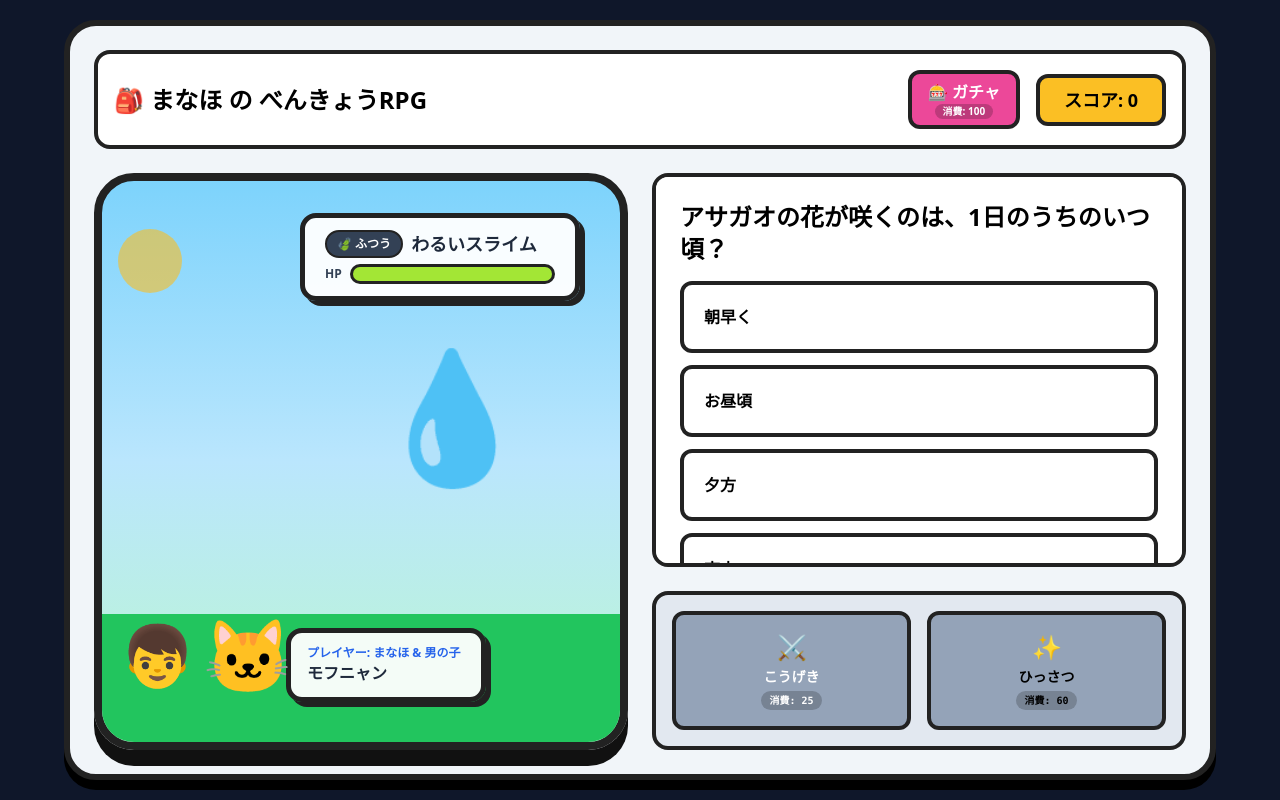
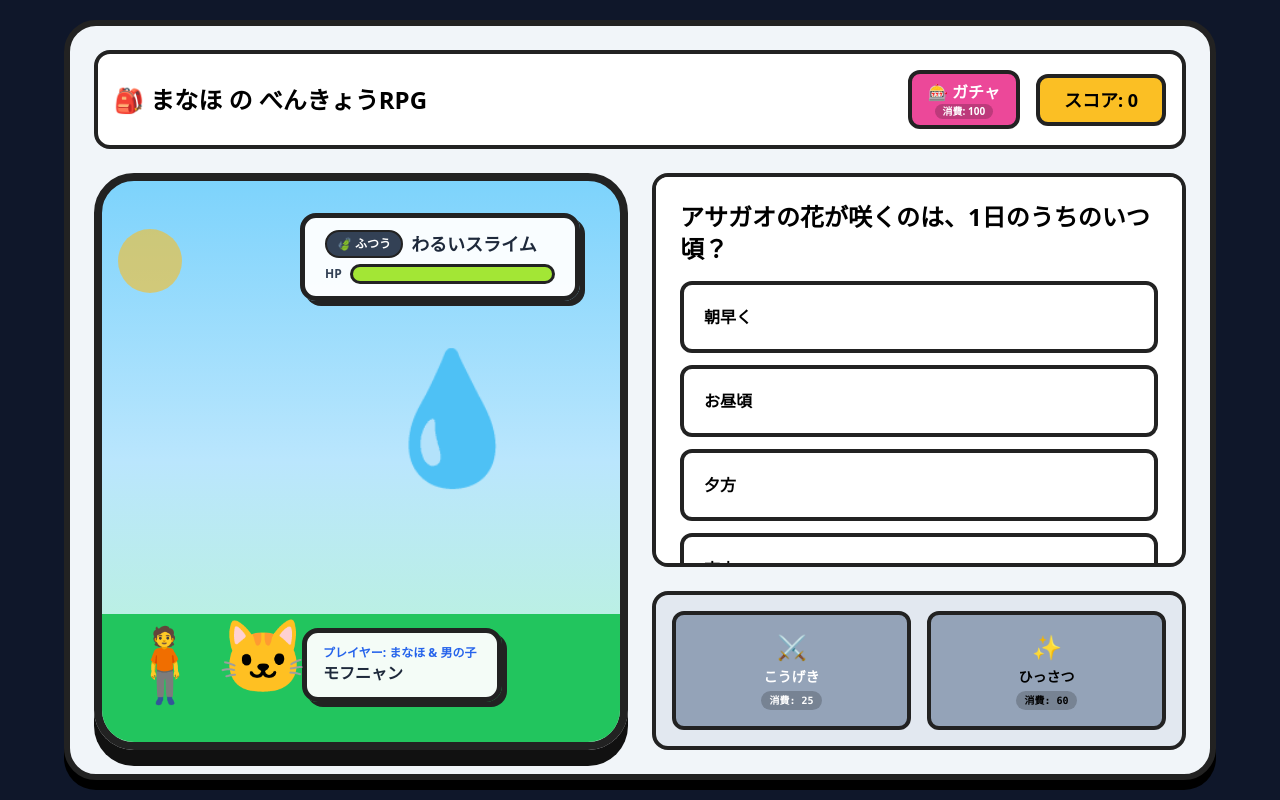
Before and after one commit to kotani6053/manaho-rpg, a Next.js app in the folder my-study-rpg/: page / in a window 1280 px wide. Built offline with nearby package versions, Linux system fonts and the light colour scheme.

Commit message:
Update BattleScene.tsx

```diff
--- a/my-study-rpg/src/components/BattleScene.tsx
+++ b/my-study-rpg/src/components/BattleScene.tsx
@@ -78,13 +78,13 @@ export default function BattleScene({
           </div>
         </div>
 
-        {/* まなほと相棒エリア（男の子を追加） */}
+        {/* まなほと相棒エリア（全身の男の子に変更） */}
         <div className="flex items-end pl-2 mt-2 w-full">
-          <div className="relative w-36 h-28 flex items-center justify-center gap-2">
-            {/* 男の子 */}
-            <div className="text-6xl select-none">👦</div>
+          <div className="relative w-40 h-28 flex items-center justify-center gap-2">
+            {/* 全身の男の子（少し大きく、立ち姿を意識） */}
+            <div className="text-7xl select-none transform translate-y-2">🧍</div>
             {/* モフニャン */}
-            <div className={`text-7xl select-none z-20 ${isAttacking ? 'translate-x-20 -translate-y-16 scale-125' : ''}`}>
+            <div className={`text-7xl select-none z-20 ${isAttacking ? 'translate-x-16 -translate-y-16 scale-125' : ''}`}>
               {buddy.img}
             </div>
           </div>
```
